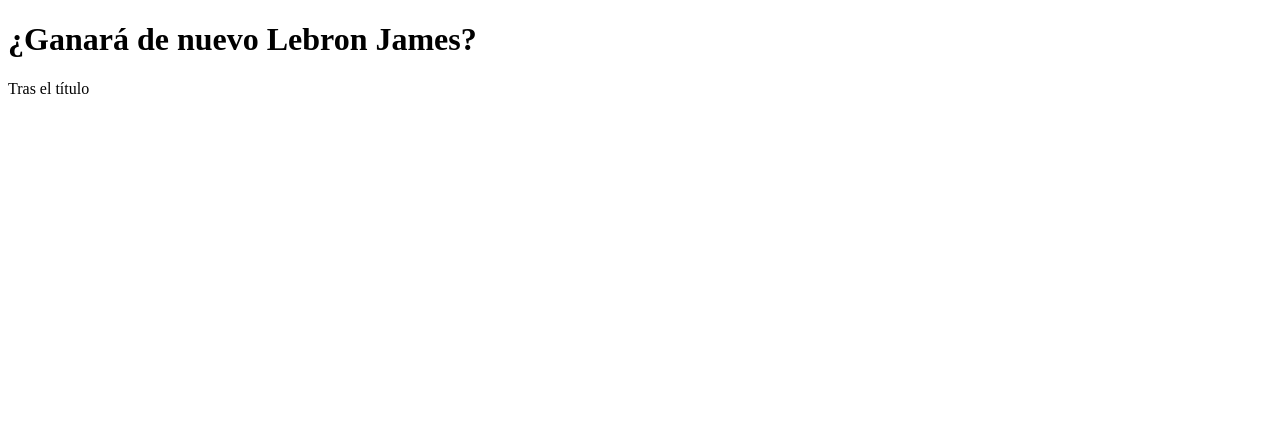
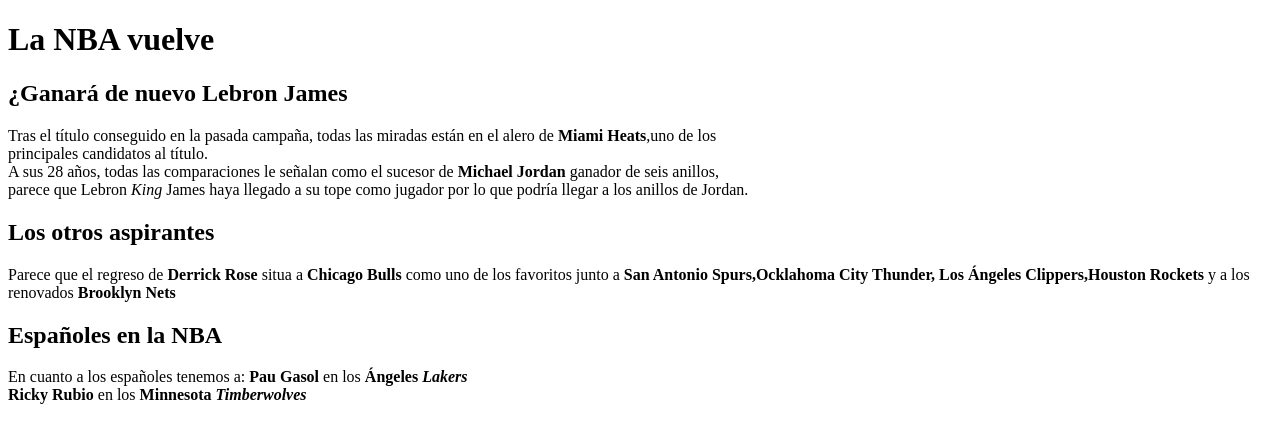
Before and after one commit to Teje-1993/LMGSI-Practica09, a plain HTML site: page index.html in a window 1280 px wide. Drawn offline with Linux system fonts and the light colour scheme.

Commit message:
tercer commit

```diff
--- a/index.html
+++ b/index.html
@@ -5,7 +5,19 @@
     <title>La NBA vuelve</title>
 </head>
 <body>
-<h1>¿Ganará de nuevo Lebron James?</h1>
-<p>Tras el título </p>
+<h1>La NBA vuelve</h1>
+<h2>¿Ganará de nuevo Lebron James</h2>
+<p>Tras el título conseguido en la pasada campaña, todas las miradas están en el alero de <strong>Miami Heats</strong>,uno de los
+    <br>principales candidatos al título.
+    <br>
+    A sus 28 años, todas las comparaciones le señalan como el sucesor de <strong>Michael Jordan</strong> ganador de seis anillos,<br> parece que Lebron <em>King</em> James haya llegado a su tope como jugador por lo que podría llegar a los anillos de Jordan.</p>
+
+    <h2>Los otros aspirantes</h2>
+<p>Parece que el regreso de <strong>Derrick Rose</strong> situa a <strong>Chicago Bulls</strong> como uno de los favoritos junto a <strong>San Antonio Spurs,Ocklahoma City Thunder, Los Ángeles Clippers,Houston Rockets</strong> y a los renovados <strong>Brooklyn Nets</strong></p>
+<h2>Españoles en la NBA</h2>
+En cuanto a los españoles tenemos a:
+<strong>Pau Gasol</strong> en los <strong>Ángeles <em>Lakers</em></strong><br>
+<strong>Ricky Rubio</strong> en los <strong>Minnesota <em>Timberwolves</em></strong>
+
 </body>
 </html>
```
